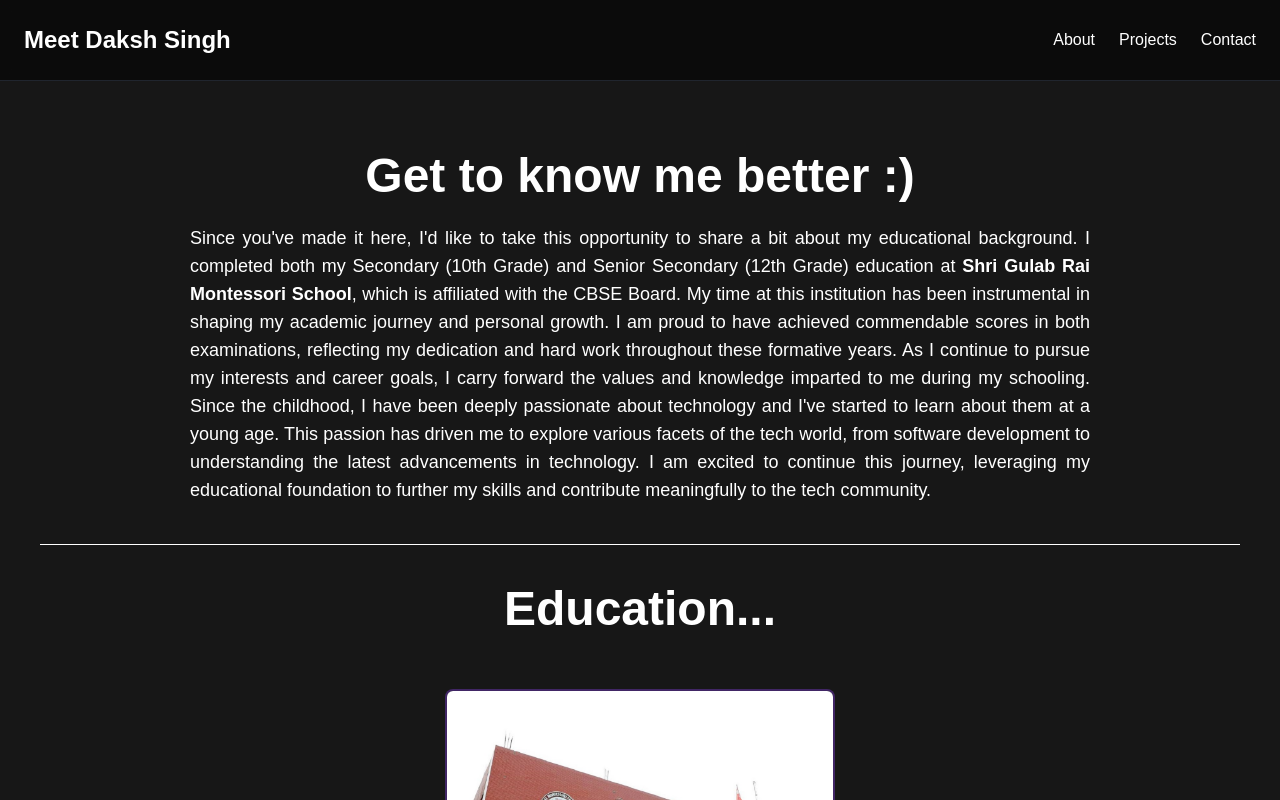
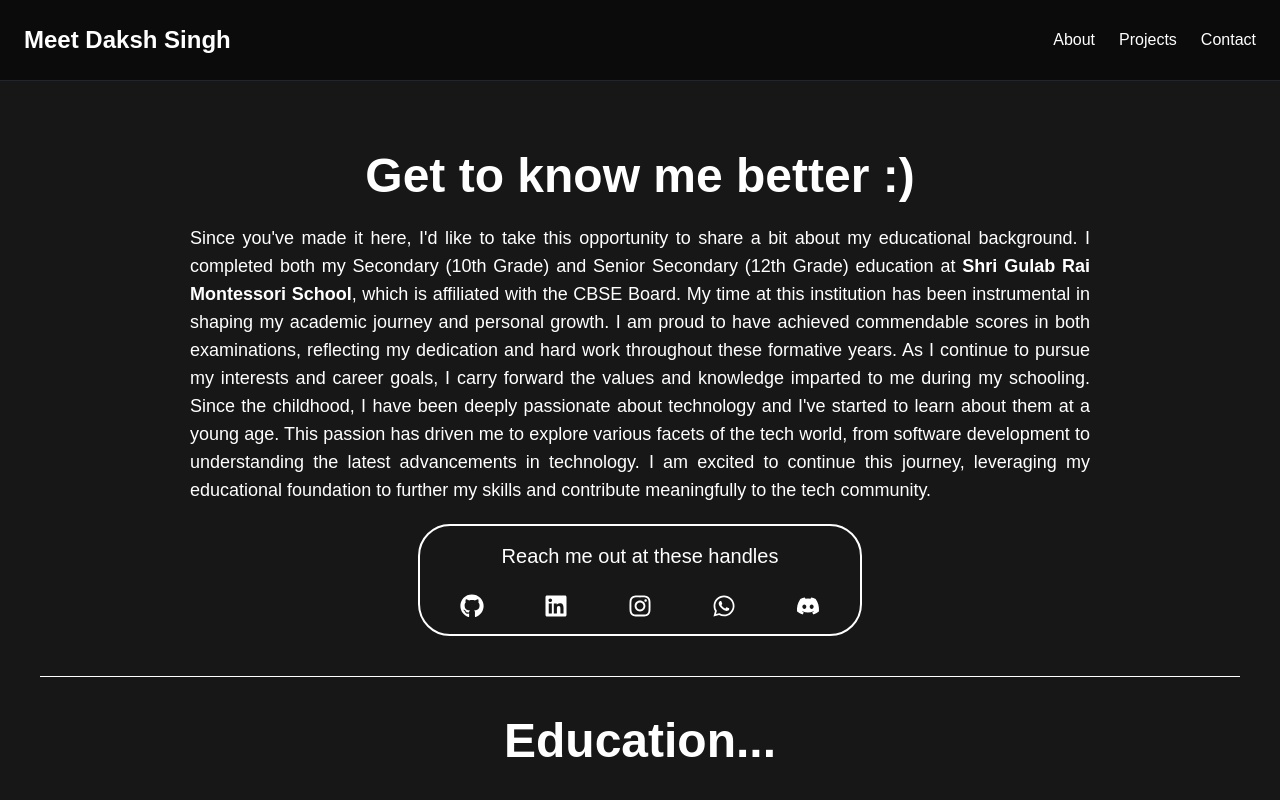
Before and after one commit to DakshSingh-GitHub/PortfolioWebApp, a Next.js app: page /about in a window 1280 px wide. Shown: the top 800 px of the page. Built offline with nearby package versions, Linux system fonts and the light colour scheme.

Commit message:
Added links, at the top section of the page of About.tsx, for easy reach.

```diff
--- a/app/about/page.tsx
+++ b/app/about/page.tsx
@@ -3,6 +3,8 @@ import Link from "next/link";
 
 import { classNames } from "@/components/styles";
 import Card from "@/components/global/Card";
+
+import { FaGithub, FaLinkedin, FaInstagram, FaWhatsapp, FaDiscord } from "react-icons/fa";
 
 const DescriptionString = {
     school: "Secondary and Senior Secondary Education from Shri Gulab Rai Montessori school",
@@ -15,6 +17,29 @@ const schoolList = [
         href: "https://grmschool.com/Default.aspx",
         key: 0,
     },
+];
+
+const socialLinks = [
+    {
+        href: "https://github.com/DakshSingh-GitHub",
+        icon: <FaGithub size={24} />,
+    },
+    {
+        href: "https://www.linkedin.com/in/daksh-singh-116566331/",
+        icon: <FaLinkedin size={24} />,
+    },
+    {
+        href: "https://www.instagram.com/dtlz_564",
+        icon: <FaInstagram size={24} />,
+    },
+    {
+        href: "https://wa.me/+919045390564",
+        icon: <FaWhatsapp size={24} />,
+    },
+    {
+        href: "https://discord.com/users/daksh_dtlz_465",
+        icon: <FaDiscord size={24} />,
+    }
 ];
 
 export default function AboutPage() {
@@ -31,7 +56,7 @@ export default function AboutPage() {
     ));
 
     return (
-        <div className="p-10">
+        <div className="p-10 cursor-default">
             <div className="toplevel flex flex-col items-center w-3/4 mx-auto pb-10">
                 <h1
                     className={`${classNames.aboutHeader} ${classNames.textGlowEffect}`}
@@ -43,23 +68,44 @@ export default function AboutPage() {
                     opportunity to share a bit about my educational background.
                     I completed both my Secondary (10th Grade) and Senior
                     Secondary (12th Grade) education at&nbsp;
-                    <span className={`${classNames.textGlowEffect} ${classNames.spanText}`}>Shri Gulab Rai Montessori School</span>, which is affiliated
-                    with the CBSE Board. My time at this institution has been
-                    instrumental in shaping my academic journey and personal
-                    growth. I am proud to have achieved commendable scores in
-                    both examinations, reflecting my dedication and hard work
-                    throughout these formative years. As I continue to pursue my
-                    interests and career goals, I carry forward the values and
-                    knowledge imparted to me during my schooling. Since the
-                    childhood, I have been deeply passionate about technology
-                    and I&apos;ve started to learn about them at a young age.
-                    This passion has driven me to explore various facets of the
-                    tech world, from software development to understanding the
-                    latest advancements in technology. I am excited to continue
-                    this journey, leveraging my educational foundation to
-                    further my skills and contribute meaningfully to the tech
-                    community.
+                    <span
+                        className={`${classNames.textGlowEffect} ${classNames.spanText}`}
+                    >
+                        Shri Gulab Rai Montessori School
+                    </span>
+                    , which is affiliated with the CBSE Board. My time at this
+                    institution has been instrumental in shaping my academic
+                    journey and personal growth. I am proud to have achieved
+                    commendable scores in both examinations, reflecting my
+                    dedication and hard work throughout these formative years.
+                    As I continue to pursue my interests and career goals, I
+                    carry forward the values and knowledge imparted to me during
+                    my schooling. Since the childhood, I have been deeply
+                    passionate about technology and I&apos;ve started to learn
+                    about them at a young age. This passion has driven me to
+                    explore various facets of the tech world, from software
+                    development to understanding the latest advancements in
+                    technology. I am excited to continue this journey,
+                    leveraging my educational foundation to further my skills
+                    and contribute meaningfully to the tech community.
                 </p>
+                <div className="linkbox border-2 px-10 py-4 rounded-4xl  transition-shadow duration-300 ease-in-out hover:shadow-[0_0_45px_rgba(76,5,119,1)] mt-5 hover:border-purple-500">
+                    <h1 className="text-xl text-center">Reach me out at these handles</h1>{" "}
+                    <br />
+                    <div className="flex gap-15">
+                        {socialLinks.map((link) => (
+                            <Link
+                                key={link.href}
+                                href={link.href}
+                                target="_blank"
+                                rel="noopener noreferrer"
+                                className={`hover:text-gray-300 ${classNames.textGlowEffect}`}
+                            >
+                                {link.icon}
+                            </Link>
+                        ))}
+                    </div>
+                </div>
             </div>
             <hr />
             <div className="schoolList mt-10">
--- a/components/global/Footer.tsx
+++ b/components/global/Footer.tsx
@@ -1,5 +1,5 @@
 import Link from "next/link";
-import { FaGithub, FaLinkedin, FaTwitter, FaInstagram } from "react-icons/fa";
+import { FaGithub, FaLinkedin, FaInstagram, FaWhatsapp, FaDiscord} from "react-icons/fa";
 
 export default function Footer() {
     const textGlowEffect =
@@ -18,10 +18,18 @@ export default function Footer() {
             href: "https://www.instagram.com/dtlz_564",
             icon: <FaInstagram size={24} />,
         },
+        {
+            href: "https://wa.me/+919045390564",
+            icon: <FaWhatsapp size={24} />,
+        },
+        {
+            href: "https://discord.com/users/daksh_dtlz_465",
+            icon: <FaDiscord size={24} />,
+        }
     ];
 
     return (
-        <footer className="bg-black/50 text-white backdrop-blur-sm border-t border-gray-700/50 transition-shadow duration-300 ease-in-out hover:shadow-[0_-10px_25px_-5px_rgba(76,5,119,0.4)] mt-10">
+        <footer className="bg-black/50 text-white backdrop-blur-sm border-t border-gray-700/50 transition-shadow duration-300 ease-in-out hover:shadow-[0_-10px_25px_-5px_rgba(76,5,119,0.8)] mt-10 hover:border-purple-500">
             <div className="container mx-auto px-6 py-8">
                 <div className="flex flex-col md:flex-row justify-between items-center">
                     <div className="mb-4 md:mb-0">
```
